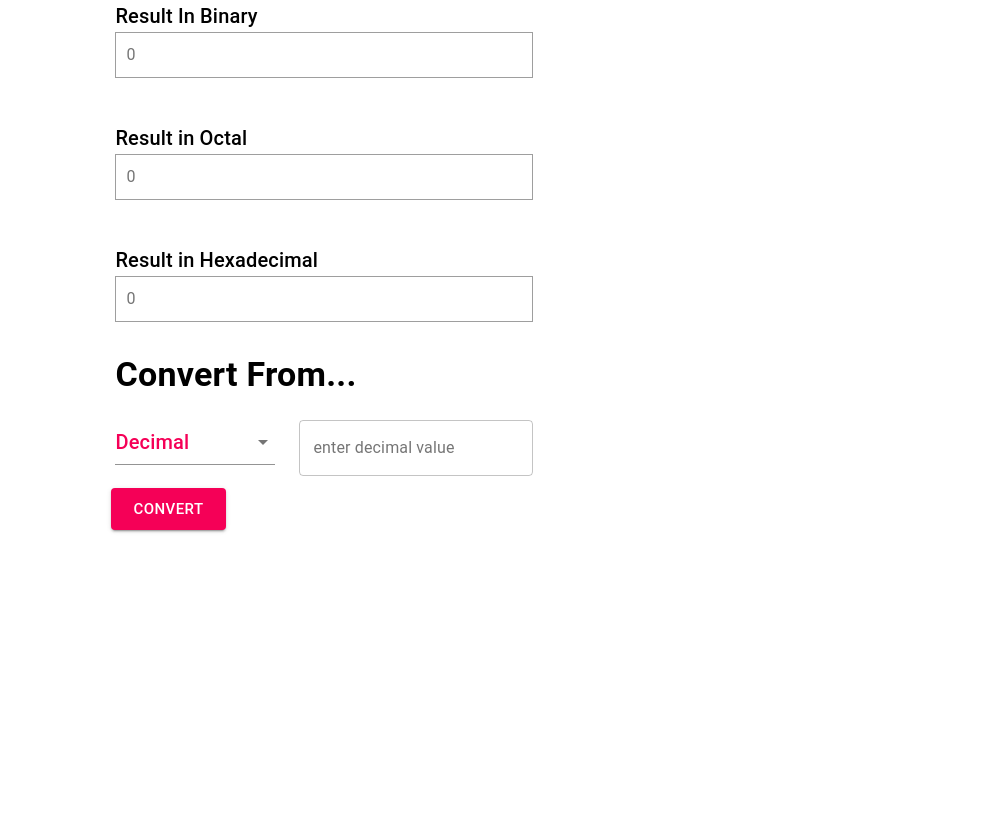
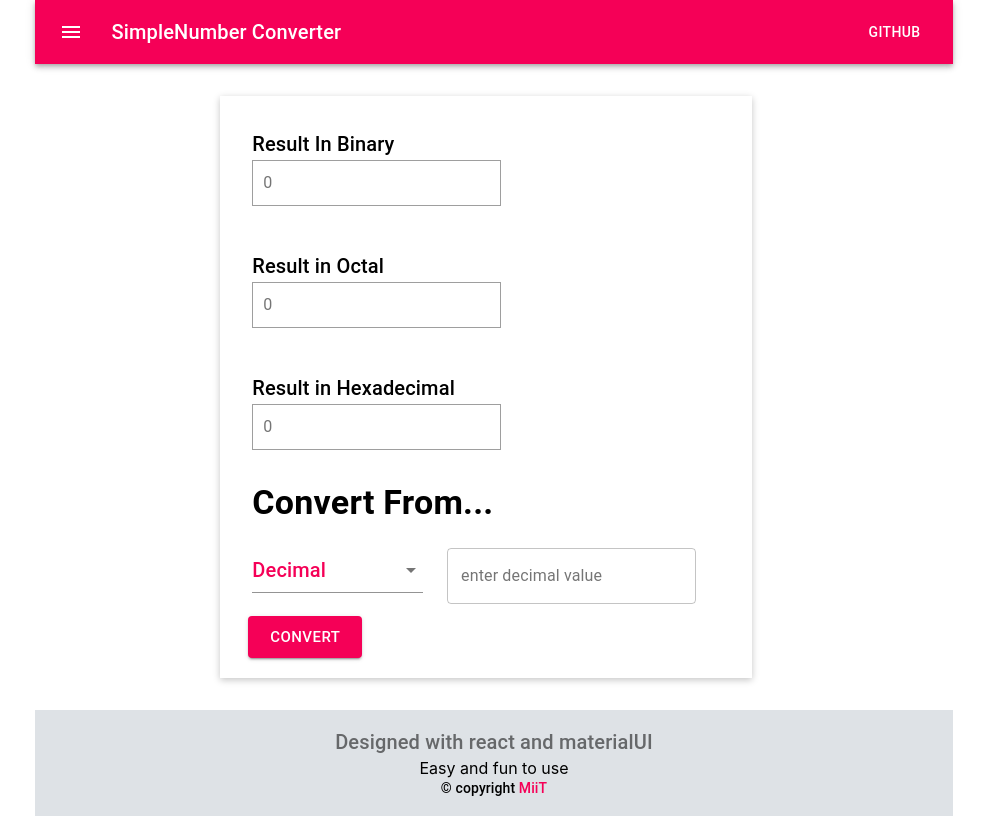
Before and after one commit to ndmichael/number-converter, a React (Create React App) app: page / in a window 1280 px wide. Shown: the whole page, without its empty margins (146-1133 px from the left). Built offline with nearby package versions, Linux system fonts and the light colour scheme.

Commit message:
updated the components in the middleware folder

```diff
--- a/src/components/middlewareComps/Form.js
+++ b/src/components/middlewareComps/Form.js
@@ -5,13 +5,13 @@ function Form({ submitHandler, choiceHandler, valueHandler, choice }) {
     return (
 
         <form onSubmit={submitHandler}>
-            <Grid container xs={7} fullWidth="true" spacing={3} >
+            <Grid container xs={12}  fullWidth="true" spacing={3} >
                 <Grid item sm={12}>
                     <Typography variant="h4">
                         <b>Convert From... </b>
                     </Typography>
                 </Grid>
-                <Grid item xs={12} sm={5} zeroMinWidth>
+                <Grid item xs={12} sm={5} >
                     <FormControl fullWidth="true">
                         <Select labelId="label" id="select" value={choice} onChange={choiceHandler} >
                             <MenuItem value="decimal">
--- a/src/components/middlewareComps/GetValues.js
+++ b/src/components/middlewareComps/GetValues.js
@@ -1,13 +1,32 @@
-import React, {useState} from 'react'
+import React, { useState } from 'react'
 import BinaryToFunctions from '../converterFunctions/BinaryToFunctions'
 import DecimalToFunctions from '../converterFunctions/DecimalToFunctions'
 import OctalToFunctions from '../converterFunctions/OctalToFunctions'
 import HexadecimalToFunctions from '../converterFunctions/HexadecimalToFunctions'
 import Converter from '../Converter'
+import { Box, Typography, Grid, Toolbar, Button } from '@material-ui/core'
+import AppBar from '@material-ui/core/AppBar';
+import IconButton from '@material-ui/core/IconButton';
+import MenuIcon from '@material-ui/icons/Menu';
+import { makeStyles } from '@material-ui/core/styles';
 
-const GetValues =() => {
+
+const useStyles = makeStyles((theme) => ({
+    root: {
+      flexGrow: 1,
+    },
+    menuButton: {
+      marginRight: theme.spacing(2),
+    },
+    title: {
+      flexGrow: 1,
+    },
+  }));
+
+const GetValues = () => {
+    const classes = useStyles();
     let initialValue = 0
-    const [state, setState] = useState({choice: '', value: initialValue})
+    const [state, setState] = useState({ choice: '', value: initialValue })
 
     const formInput = (choice, value) => {
 
@@ -23,27 +42,66 @@ const GetValues =() => {
     let cond = ''
     switch (state.choice) {
         case "hexadecimal":
-            cond = <HexadecimalToFunctions value= {state.value} />
+            cond = <HexadecimalToFunctions value={state.value} />
             break;
         case "binary":
-            cond = <BinaryToFunctions value= {state.value} />
+            cond = <BinaryToFunctions value={state.value} />
             break;
         case "octal":
-            cond = <OctalToFunctions value= {state.value} />
+            cond = <OctalToFunctions value={state.value} />
             break;
         default:
-            cond = <DecimalToFunctions value= {state.value} />
+            cond = <DecimalToFunctions value={state.value} />
     }
 
 
 
 
     return (
+        <React.Fragment>
 
-        <div>
-            {cond}
-            <Converter formInput={formInput} />
-        </div>
+        <div className={classes.root}>
+      <AppBar color="secondary" position="static">
+        <Toolbar>
+          <IconButton edge="start" className={classes.menuButton} color="inherit" aria-label="menu">
+            <MenuIcon />
+          </IconButton>
+          <Typography variant="h6" className={classes.title}>
+            SimpleNumber Converter
+          </Typography>
+          <Button color="inherit">Github</Button>
+        </Toolbar>
+      </AppBar>
+    </div>
+
+        <Grid container sm={12} spacing={2} >
+            <Grid item sm={2}></Grid>
+            <Grid item xs={12} sm={8} justify="center">
+                <Box m={4} p={4} style={{ boxShadow: "0 2px 7px rgba(0, 0, 0, 0.23)" }}>
+                {cond}
+                <Converter formInput={formInput} />
+                </Box>
+            </Grid>
+            <Grid item sm={2}></Grid>
+        </Grid>
+
+        <Grid container>
+            <Grid item xs={12}>
+                <Box style={{ backgroundColor: "#dee2e6" }} p={2} align="center">
+                    <Typography variant="h6" color="textSecondary">
+                        Designed with react and materialUI
+                    </Typography>
+                    <Typography variant="subtitle">
+                        Easy and fun to use
+                    </Typography>
+                    <Typography variant="subtitle2">
+                        &copy; copyright <Typography variant="span" color="secondary">MiiT</Typography>
+                    </Typography>
+                </Box>
+            </Grid>
+        </Grid>
+        </React.Fragment>
+
     )
 }
 
```
